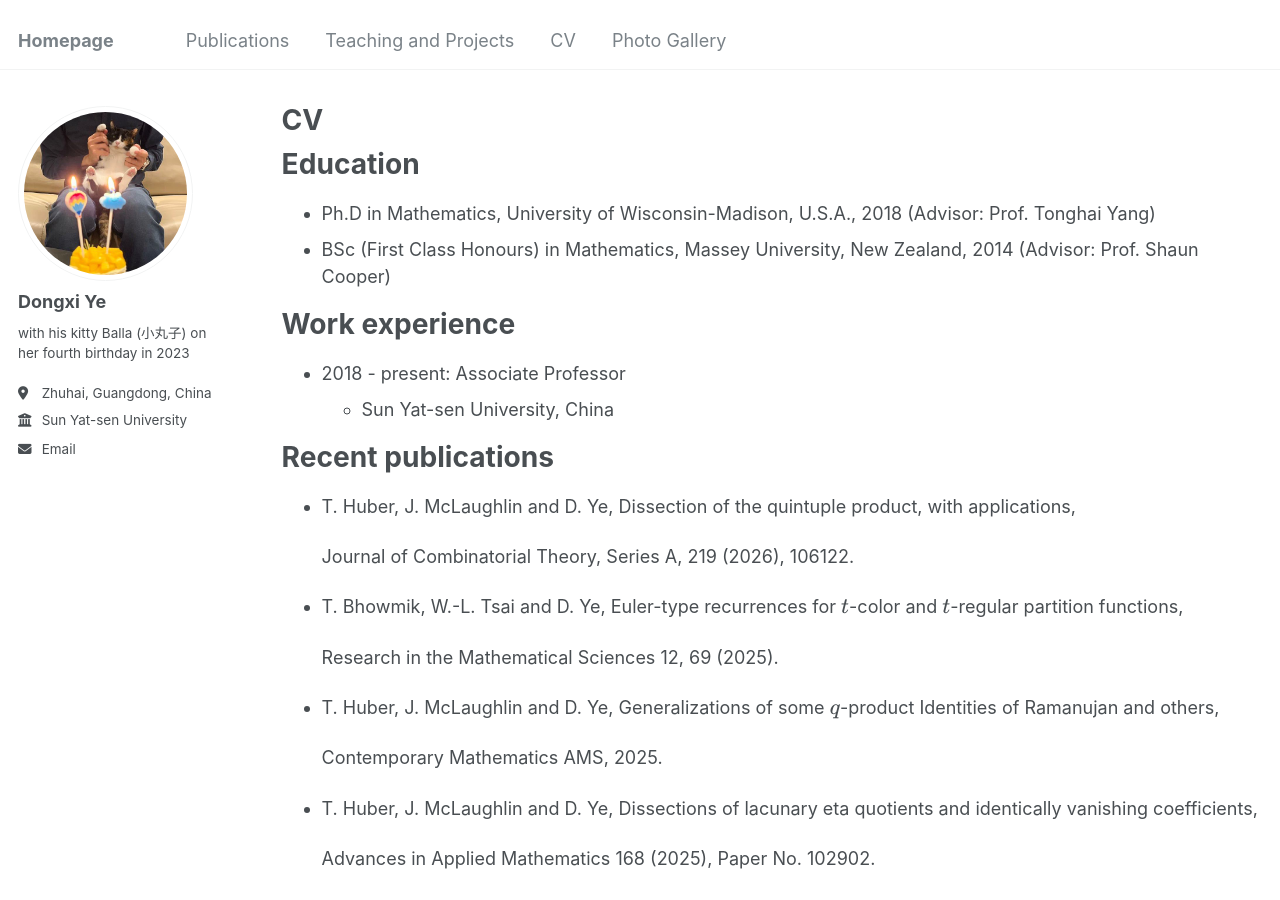
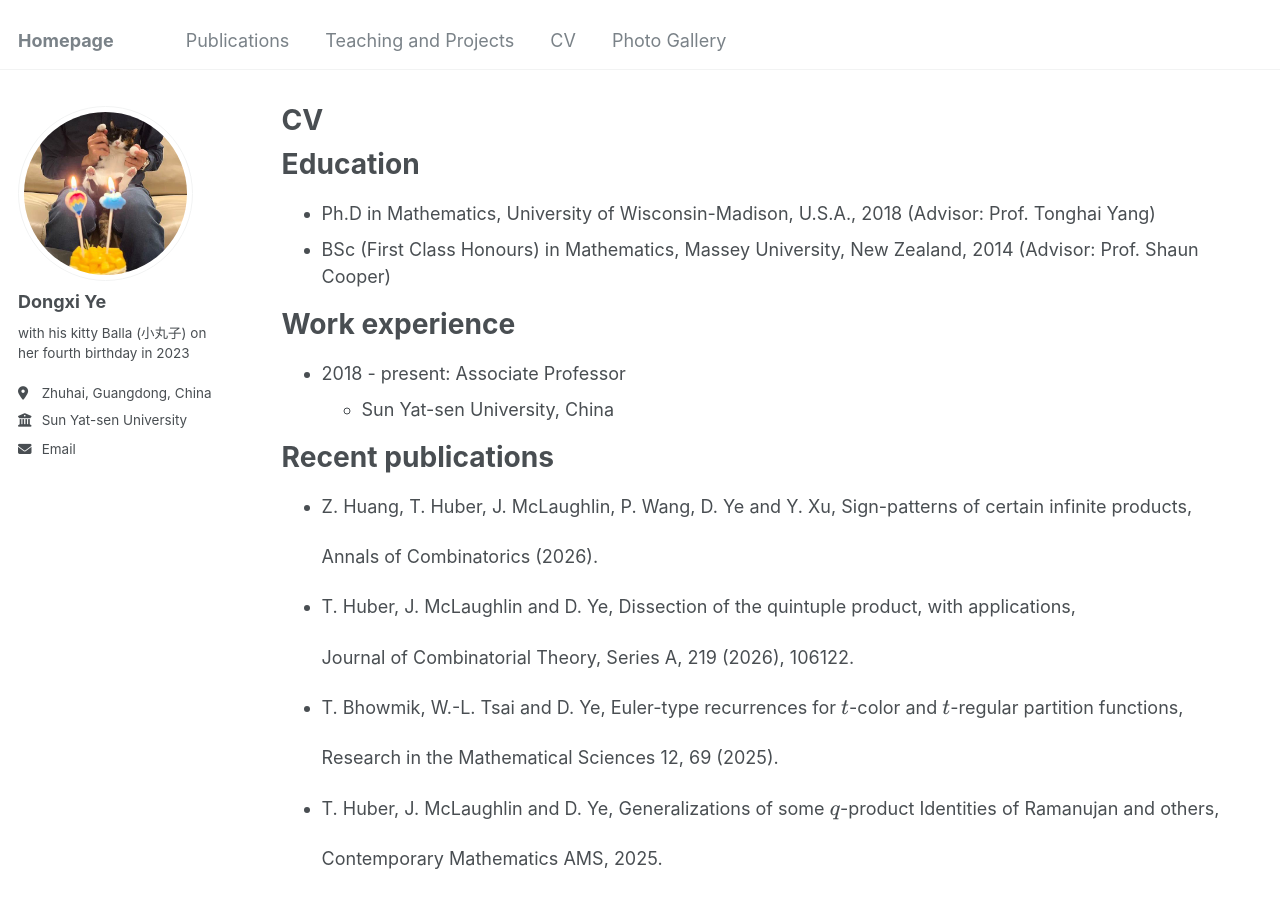
Before and after one commit to Dongxi-Ye/homepage, a Jekyll site: the page built from _pages/cv.md, in a window 1280 px wide and 900 px high. Built offline with Jekyll 4.4.1, drawn with Linux system fonts in a browser that asks for light colours.

Commit message:
Update cv.md

```diff
--- a/_pages/cv.md
+++ b/_pages/cv.md
@@ -21,6 +21,9 @@ Work experience
 
 Recent publications
 ======
+* Z. Huang, T. Huber, J. McLaughlin, P. Wang, D. Ye and Y. Xu, Sign-patterns of certain infinite products,
+
+  Annals of Combinatorics (2026).
 * T. Huber, J. McLaughlin and D. Ye, Dissection of the quintuple product, with applications,
 
   Journal of Combinatorial Theory, Series A, 219 (2026), 106122.
```
